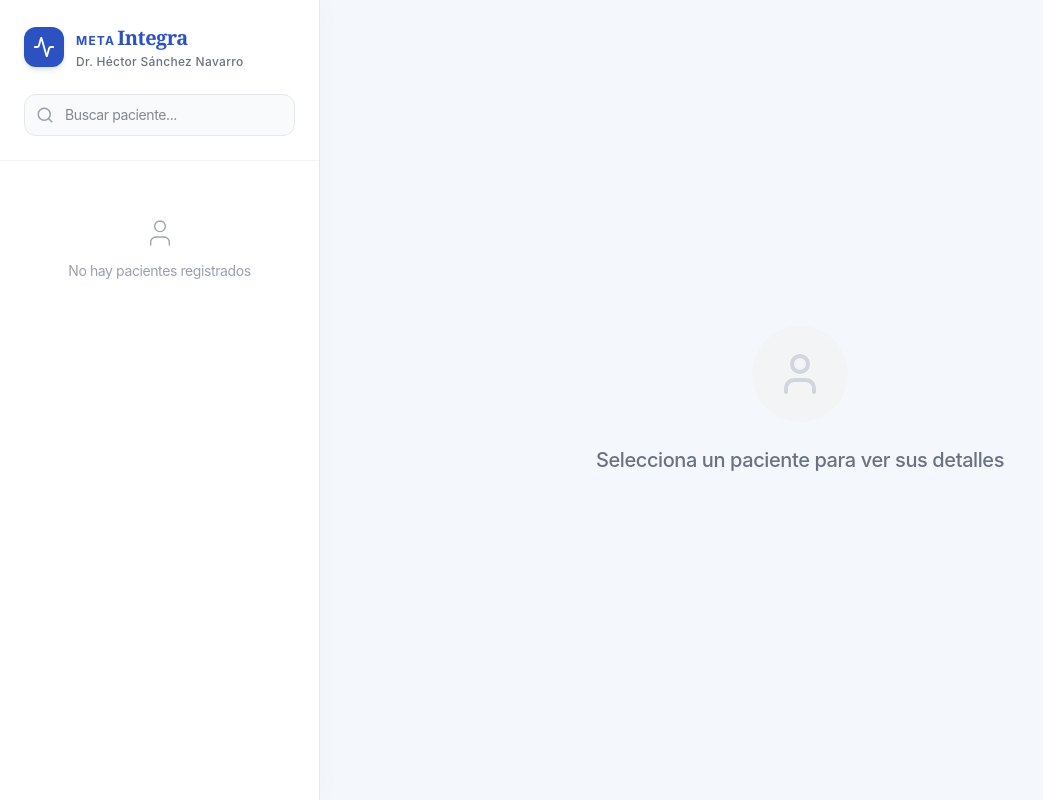
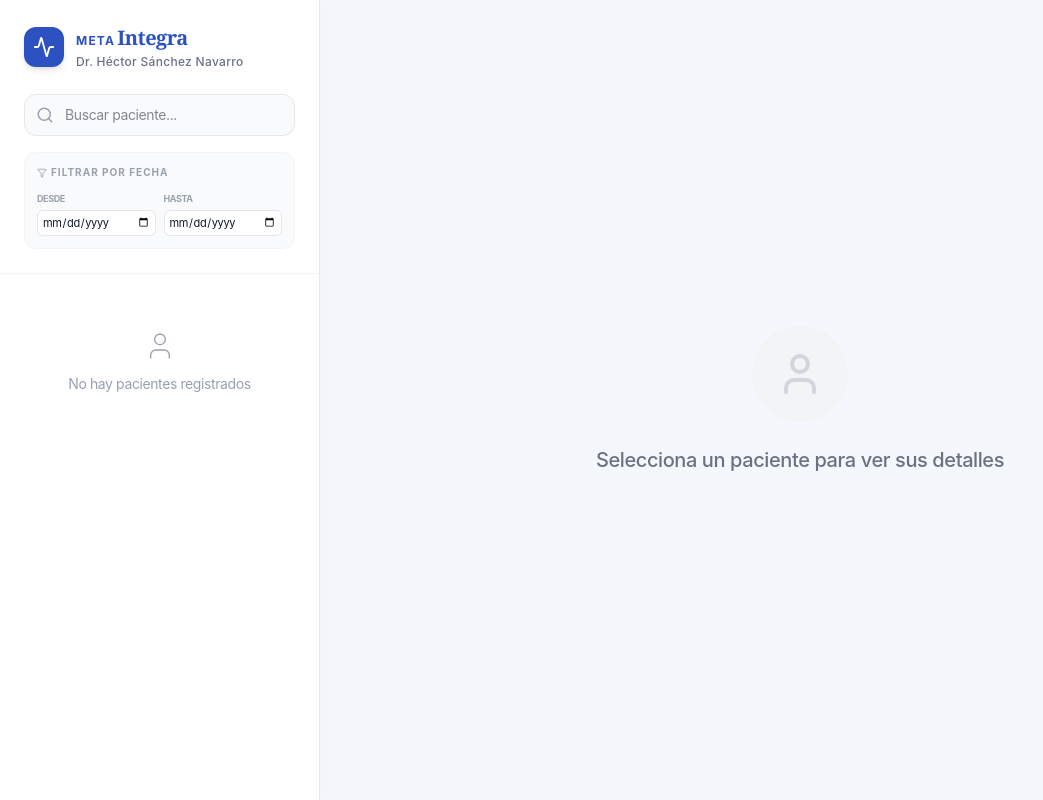
Before and after one commit to aneelrf/META-INTEGRA-HOMS, a React (Vite) app: page /doctor in a window 1280 px wide. Shown: the whole page, without its empty margins (0-1043 px from the left). Built offline with nearby package versions, Linux system fonts and the light colour scheme.

Commit message:
feat: added date filter to doctor dashboard

```diff
--- a/src/components/Doctor/DoctorDashboard.tsx
+++ b/src/components/Doctor/DoctorDashboard.tsx
@@ -1,7 +1,7 @@
 import React, { useState } from 'react';
 import { usePatients } from '../../store/PatientContext';
 import { questions } from '../../config/questions';
-import { AlertTriangle, User, Calendar, FileText, Search, Activity, HeartPulse, Info } from 'lucide-react';
+import { AlertTriangle, User, Calendar, FileText, Search, Activity, HeartPulse, Info, XCircle, Filter } from 'lucide-react';
 import { useNavigate } from 'react-router-dom';
 
 export default function DoctorDashboard() {
@@ -11,12 +11,30 @@ export default function DoctorDashboard() {
         patients.length > 0 ? patients[0].id : null
     );
     const [searchTerm, setSearchTerm] = useState('');
+    const [dateStart, setDateStart] = useState('');
+    const [dateEnd, setDateEnd] = useState('');
 
     const selectedPatient = patients.find(p => p.id === selectedPatientId);
 
     const filteredPatients = patients.filter(p => {
         const name = p.answers['nombre']?.toLowerCase() || '';
-        return name.includes(searchTerm.toLowerCase());
+        const patientDate = new Date(p.createdAt);
+
+        const matchesSearch = name.includes(searchTerm.toLowerCase());
+
+        let matchesDate = true;
+        if (dateStart) {
+            const start = new Date(dateStart);
+            start.setHours(0, 0, 0, 0);
+            matchesDate = matchesDate && patientDate >= start;
+        }
+        if (dateEnd) {
+            const end = new Date(dateEnd);
+            end.setHours(23, 59, 59, 999);
+            matchesDate = matchesDate && patientDate <= end;
+        }
+
+        return matchesSearch && matchesDate;
     });
 
     const getAnswersByCategory = (categoryTitles: string[]) => {
@@ -117,6 +135,41 @@ export default function DoctorDashboard() {
                             className="w-full bg-gray-50 border border-gray-200 rounded-xl py-2.5 pl-10 pr-4 text-sm focus:outline-none focus:ring-2 focus:ring-brand-primary/20 focus:border-brand-primary transition-all"
                         />
                     </div>
+                    <div className="mt-4 flex flex-col gap-3 p-3 bg-gray-50 rounded-xl border border-gray-100">
+                        <div className="flex items-center justify-between">
+                            <span className="text-[10px] font-bold text-gray-400 uppercase tracking-widest flex items-center gap-1">
+                                <Filter size={10} /> Filtrar por fecha
+                            </span>
+                            {(dateStart || dateEnd) && (
+                                <button
+                                    onClick={() => { setDateStart(''); setDateEnd(''); }}
+                                    className="text-[10px] text-red-500 hover:text-red-700 font-bold uppercase flex items-center gap-0.5"
+                                >
+                                    <XCircle size={10} /> Limpiar
+                                </button>
+                            )}
+                        </div>
+                        <div className="grid grid-cols-2 gap-2">
+                            <div className="flex flex-col gap-1">
+                                <label className="text-[9px] text-gray-400 font-bold uppercase">Desde</label>
+                                <input
+                                    type="date"
+                                    value={dateStart}
+                                    onChange={(e) => setDateStart(e.target.value)}
+                                    className="text-[11px] bg-white border border-gray-200 rounded-md p-1 focus:outline-none focus:ring-1 focus:ring-brand-primary/30"
+                                />
+                            </div>
+                            <div className="flex flex-col gap-1">
+                                <label className="text-[9px] text-gray-400 font-bold uppercase">Hasta</label>
+                                <input
+                                    type="date"
+                                    value={dateEnd}
+                                    onChange={(e) => setDateEnd(e.target.value)}
+                                    className="text-[11px] bg-white border border-gray-200 rounded-md p-1 focus:outline-none focus:ring-1 focus:ring-brand-primary/30"
+                                />
+                            </div>
+                        </div>
+                    </div>
                 </div>
 
                 <div className="flex-1 overflow-y-auto p-4 space-y-2">
```
